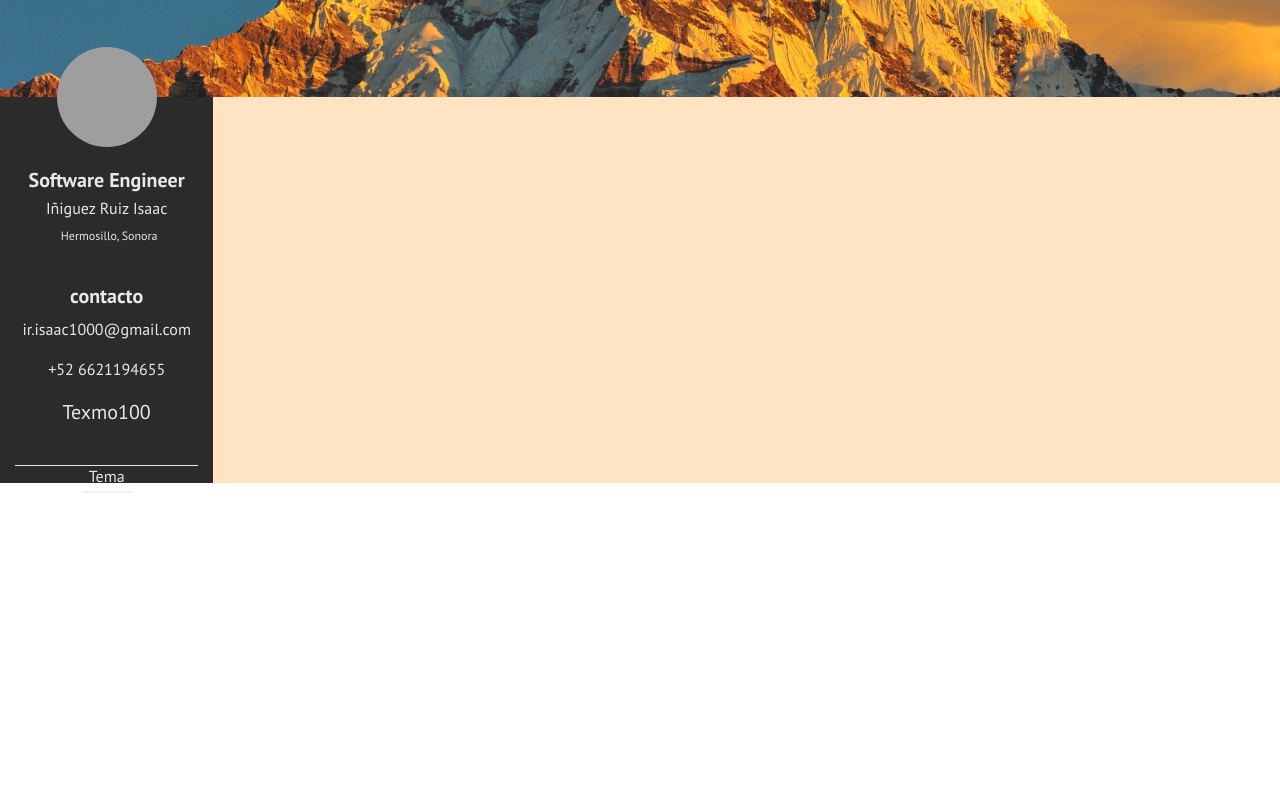
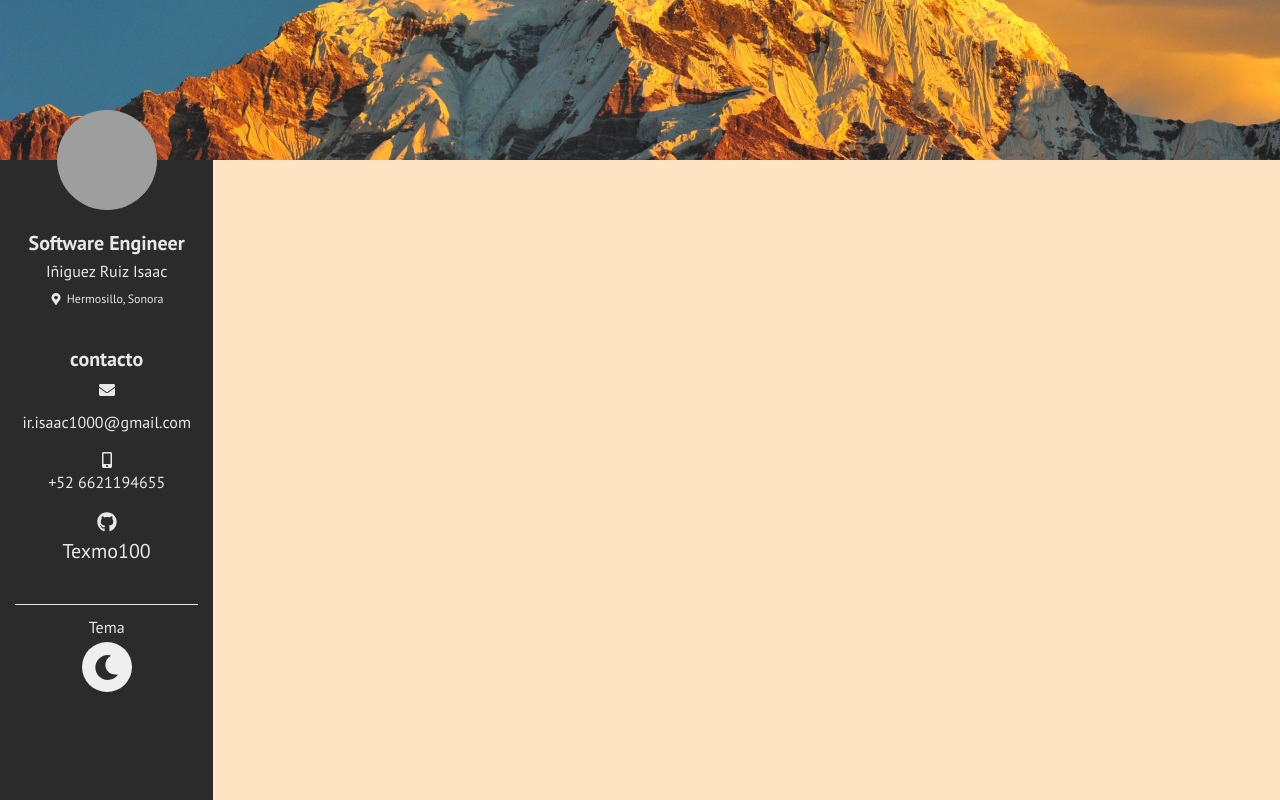
Before and after one commit to Texmo100/Developer-profile-IIR, a React (Create React App) app: page / in a window 1280 px wide. Built offline with nearby package versions, Linux system fonts and the light colour scheme; grey boxes are pictures that could not be loaded.

Commit message:
Profile version 2.0

```diff
--- a/package.json
+++ b/package.json
@@ -9,6 +9,7 @@
     "normalize.css": "^8.0.1",
     "react": "^17.0.2",
     "react-dom": "^17.0.2",
+    "react-icons": "^4.2.0",
     "react-scripts": "4.0.3",
     "web-vitals": "^1.0.1"
   },
--- a/src/App.css
+++ b/src/App.css
@@ -11,6 +11,7 @@
 }
 /* Rest of the CSS */
 .wrapper{
+  height: 100vh;
   display: grid;
   grid-template-columns: repeat(12, 1fr);
   grid-template-rows: 20% 80%;
@@ -85,7 +86,7 @@
   justify-content: center;
   align-items: center;
 }
-.location > i{
+.location-icon{
   margin-right: 0.5rem;
 }
 .contact-info-2{
@@ -105,7 +106,7 @@
   text-align: center;
   margin: 1rem 0;
 }
-.info-div > i{
+.envelope-icon{
   margin-bottom: 1rem;
 }
 .info-div > a{
@@ -127,8 +128,11 @@
   margin-bottom: 0.5rem;
 }
 .btn{
+  display: flex;
+  justify-content: center;
+  align-items: center;
   width: 5rem;
-  height: 50%;
+  height: 5rem;
   font-size: 2.5rem;
   border: none;
   border-radius: 10rem;
--- a/src/Components/ContactInfo.js
+++ b/src/Components/ContactInfo.js
@@ -1,4 +1,5 @@
 import React, { Component } from 'react'
+import { FaMapMarkerAlt, FaEnvelope, FaMobileAlt, FaGithub, FaMoon} from 'react-icons/fa';
 
 class Contact_info extends Component {
     render() {
@@ -12,7 +13,7 @@ class Contact_info extends Component {
                         <p className="no-margin f-400">Iñiguez Ruiz Isaac</p>
                     </div>
                     <div className="location">
-                        <i className="fas fa-map-marker-alt"></i>
+                        <FaMapMarkerAlt className="location-icon"/>
                         <p className="no-margin">Hermosillo, Sonora</p>
                     </div>
                 </div>
@@ -21,16 +22,16 @@ class Contact_info extends Component {
                     <p className="no-margin f-700">Contacto</p>
 
                     <div className="info-div">
-                        <i className="fas fa-envelope"></i>
+                        <FaEnvelope className="envelope-icon"/>
                         <p className="no-margin">ir.isaac1000@gmail.com</p>
                     </div>
                     <div className="info-div">
-                        <i className="fas fa-mobile-alt"></i>
+                        <FaMobileAlt />
                         <p className="no-margin">+52 6621194655</p>
                     </div>
                     <div className="info-div">
                         <a href="https://github.com/Texmo100">
-                            <i className="fab fa-github"></i>
+                            <FaGithub />
                             <p className="no-margin">Texmo100</p>
                         </a>
                     </div>
@@ -39,7 +40,7 @@ class Contact_info extends Component {
                 <div className="theme-changer">
                     <p className="no-margin">Tema</p>
                     <button className="btn">
-                        <i className="icon-change fas fa-moon"></i>
+                        <FaMoon />
                     </button>
                 </div>
 
```
Also changed, not shown: 1 other file (tests, documents, lock files or other folders).
